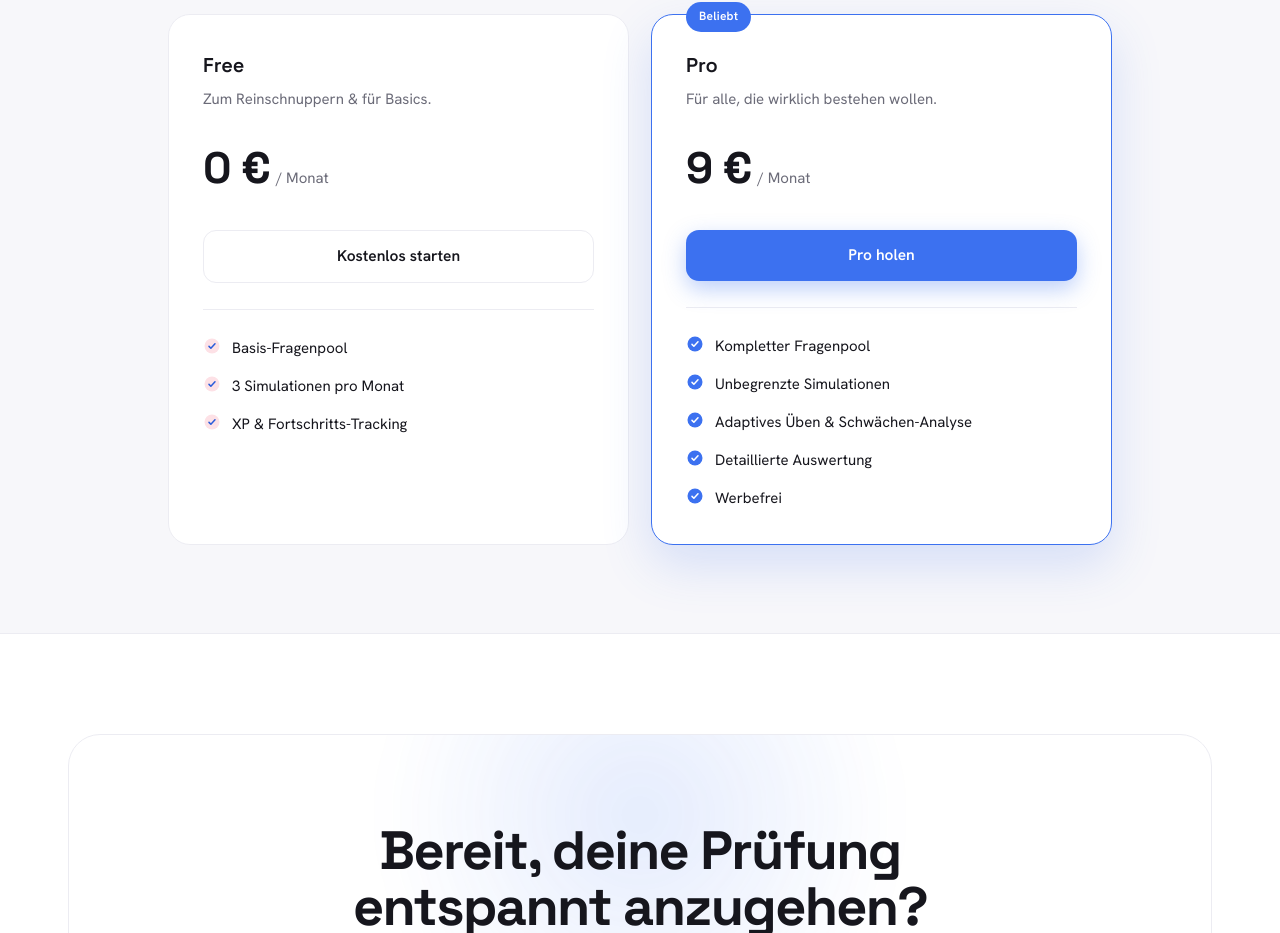
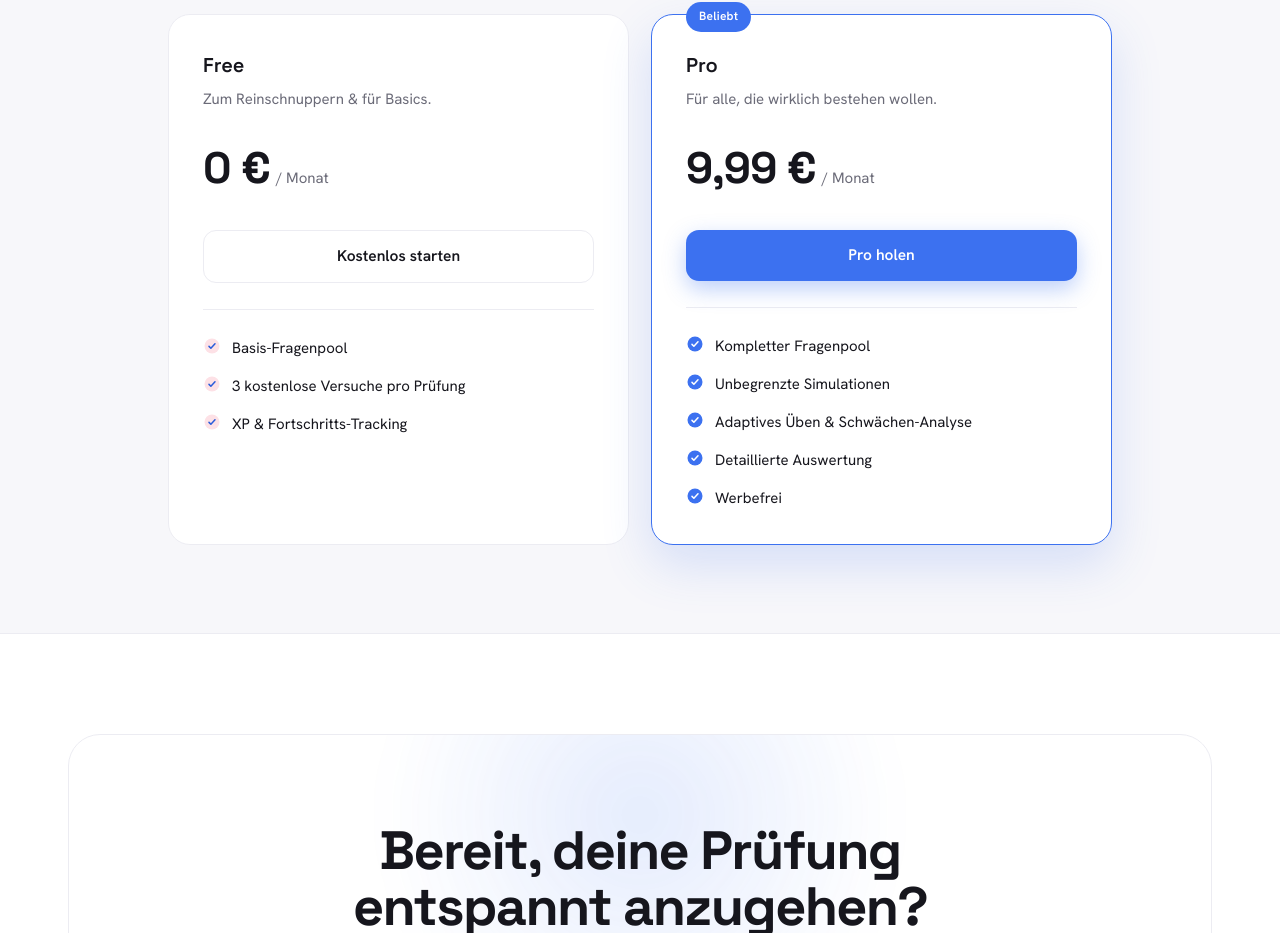
Before and after one commit to wanjuraluca/paukr, a Next.js app: page / in a window 1280 px wide. Shown: the part 2668-3601 px from the top of the page. Built offline with nearby package versions, Linux system fonts and the light colour scheme.

Commit message:
Fix pricing section: correct price, link Pro button to upgrade page

```diff
--- a/src/app/page.tsx
+++ b/src/app/page.tsx
@@ -56,6 +56,7 @@ export default function Home() {
   const isDark = theme === "dark";
   const toggleTheme = () => setTheme((t) => (t === "dark" ? "light" : "dark"));
   const goToApp = () => router.push("/app");
+  const goToUpgrade = () => router.push("/upgrade");
 
   const heading: CSSProperties = {
     fontFamily: "var(--font-space), sans-serif",
@@ -642,7 +643,7 @@ export default function Home() {
               <div style={{ height: "1px", background: "var(--border)", margin: "26px 0" }} />
               <ul style={{ listStyle: "none", padding: 0, margin: 0, display: "flex", flexDirection: "column", gap: "14px", fontSize: "15px" }}>
                 <CheckItem text="Basis-Fragenpool" filled={false} />
-                <CheckItem text="3 Simulationen pro Monat" filled={false} />
+                <CheckItem text="3 kostenlose Versuche pro Prüfung" filled={false} />
                 <CheckItem text="XP & Fortschritts-Tracking" filled={false} />
               </ul>
             </div>
@@ -652,11 +653,11 @@ export default function Home() {
               <h3 style={{ ...heading, fontWeight: 600, fontSize: "20px", margin: "0 0 6px" }}>Pro</h3>
               <p style={{ color: "var(--muted)", fontSize: "15px", margin: "0 0 22px" }}>Für alle, die wirklich bestehen wollen.</p>
               <div style={{ display: "flex", alignItems: "baseline", gap: "6px", marginBottom: "26px" }}>
-                <span style={{ ...heading, fontWeight: 700, fontSize: "44px", letterSpacing: "-.02em" }}>9 €</span>
+                <span style={{ ...heading, fontWeight: 700, fontSize: "44px", letterSpacing: "-.02em" }}>9,99 €</span>
                 <span style={{ color: "var(--muted)", fontSize: "15px" }}>/ Monat</span>
               </div>
               <button
-                onClick={goToApp}
+                onClick={goToUpgrade}
                 className="pk-price-btn-accent"
                 style={{ width: "100%", cursor: "pointer", fontFamily: "var(--font-hanken), sans-serif", fontWeight: 600, fontSize: "15.5px", padding: "13px", borderRadius: "13px", background: "var(--accent)", color: "var(--on-accent)", border: "none", boxShadow: "0 8px 22px color-mix(in oklch, var(--accent) 34%, transparent)", transition: "transform .18s cubic-bezier(.2,.9,.3,1.3), box-shadow .25s" }}
               >
```
